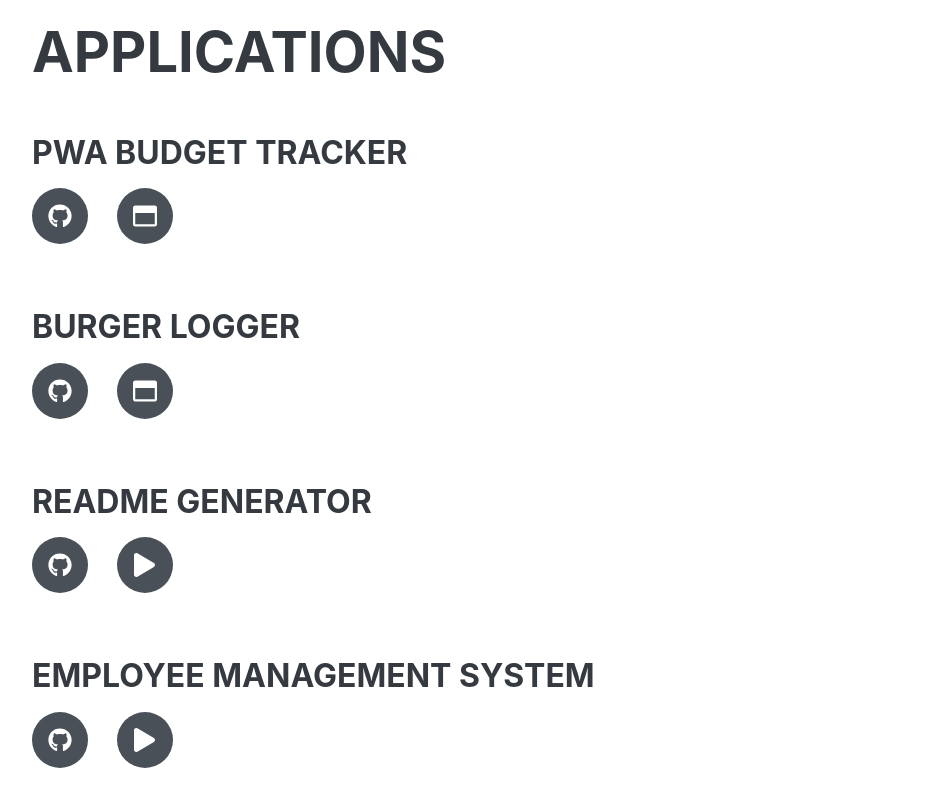
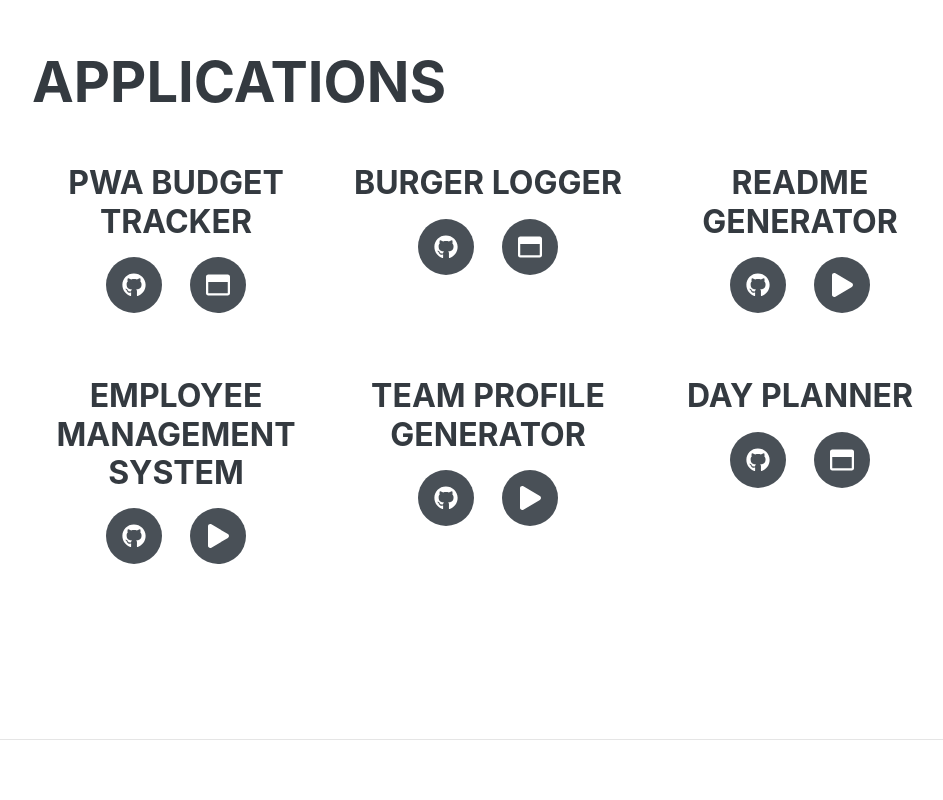
Before and after one commit to austingabe/portfolio, a plain HTML site: page index.html in a window 1280 px wide. Shown: the part 2140-2940 px from the top of the page, without its empty margins (288-1231 px from the left). Drawn offline with nearby package versions, Linux system fonts and the light colour scheme; a web font is replaced by a local one.

Commit message:
applications section edited

```diff
--- a/index.html
+++ b/index.html
@@ -149,38 +149,39 @@
         <section class="resume-section" id="applications">
             <div class="resume-section-content">
                 <h2 class="mb-5">Applications</h2>
-                <div class="d-flex flex-column flex-md-row justify-content-between mb-5">
-                    <div class="flex-grow-1">
+                <div class="row d-flex mb-5">
+                    <div class="col-md-4">
+                        <div class="flex-grow-1" style="text-align:center">
                             <h3 class="mb-0">PWA Budget Tracker</h3>
                             <p>
                             <div class="social-icons">
                                 <a class="social-icon" href="https://github.com/austingabe/offline-budget-tracker"
                                     target="_blank"><i class="fab fa-github"></i></a>
-                            <a class="social-icon" href="https://lit-badlands-11105.herokuapp.com/" target="_blank"><i
-                                    class="far fa-window-maximize"></i>
+                                <a class="social-icon" href="https://lit-badlands-11105.herokuapp.com/"
+                                    target="_blank"><i class="far fa-window-maximize"></i>
                                 </a>
                             </div>
                             </p>
                             <!-- <p>Bring to the table win-win survival strategies to ensure proactive domination. At the end of the day, going forward, a new normal that has evolved from generation X is on the runway heading towards a streamlined cloud solution. User generated content in real-time will have multiple touchpoints for offshoring.</p> -->
                         </div>
                     </div>
-                <div class="d-flex flex-column flex-md-row justify-content-between mb-5">
-                    <div class="flex-grow-1">
+                    <div class="col-md-4">
+                        <div class="flex-grow-1" style="text-align:center">
                             <h3 class="mb-0">Burger Logger</h3>
                             <p>
                             <div class="social-icons">
-                            <a class="social-icon" href="https://github.com/austingabe/burger-logger" target="_blank"><i
-                                    class="fab fa-github"></i></a>
-                            <a class="social-icon" href="https://immense-shore-24680.herokuapp.com/" target="_blank"><i
-                                    class="far fa-window-maximize"></i>
+                                <a class="social-icon" href="https://github.com/austingabe/burger-logger"
+                                    target="_blank"><i class="fab fa-github"></i></a>
+                                <a class="social-icon" href="https://immense-shore-24680.herokuapp.com/"
+                                    target="_blank"><i class="far fa-window-maximize"></i>
                                 </a>
                             </div>
                             </p>
                             <!-- <p>Bring to the table win-win survival strategies to ensure proactive domination. At the end of the day, going forward, a new normal that has evolved from generation X is on the runway heading towards a streamlined cloud solution. User generated content in real-time will have multiple touchpoints for offshoring.</p> -->
                         </div>
                     </div>
-                <div class="d-flex flex-column flex-md-row justify-content-between mb-5">
-                    <div class="flex-grow-1">
+                    <div class="col-md-4">
+                        <div class="flex-grow-1" style="text-align:center">
                             <h3 class="mb-0">README Generator</h3>
                             <p>
                             <div class="social-icons">
@@ -195,8 +196,10 @@
                             <!-- <p>Bring to the table win-win survival strategies to ensure proactive domination. At the end of the day, going forward, a new normal that has evolved from generation X is on the runway heading towards a streamlined cloud solution. User generated content in real-time will have multiple touchpoints for offshoring.</p> -->
                         </div>
                     </div>
-                <div class="d-flex flex-column flex-md-row justify-content-between mb-5">
-                    <div class="flex-grow-1">
+                </div>
+                <div class="row d-flex mb-5">
+                    <div class="col-md-4">
+                        <div class="flex-grow-1" style="text-align:center">
                             <h3 class="mb-0">Employee Management System</h3>
                             <p>
                             <div class="social-icons">
@@ -211,8 +214,8 @@
                             <!-- <p>Bring to the table win-win survival strategies to ensure proactive domination. At the end of the day, going forward, a new normal that has evolved from generation X is on the runway heading towards a streamlined cloud solution. User generated content in real-time will have multiple touchpoints for offshoring.</p> -->
                         </div>
                     </div>
-                <div class="d-flex flex-column flex-md-row justify-content-between mb-5">
-                    <div class="flex-grow-1">
+                    <div class="col-md-4">
+                        <div class="flex-grow-1" style="text-align:center">
                             <h3 class="mb-0">Team Profile Generator</h3>
                             <p>
                             <div class="social-icons">
@@ -227,21 +230,23 @@
                             <!-- <p>Bring to the table win-win survival strategies to ensure proactive domination. At the end of the day, going forward, a new normal that has evolved from generation X is on the runway heading towards a streamlined cloud solution. User generated content in real-time will have multiple touchpoints for offshoring.</p> -->
                         </div>
                     </div>
-                <div class="d-flex flex-column flex-md-row justify-content-between mb-5">
-                    <div class="flex-grow-1">
+                    <div class="col-md-4">
+                        <div class="flex-grow-1" style="text-align:center">
                             <h3 class="mb-0">Day Planner</h3>
                             <p>
                             <div class="social-icons">
-                            <a class="social-icon" href="https://github.com/austingabe/hw5-calendar" target="_blank"><i
-                                    class="fab fa-github"></i></a>
-                            <a class="social-icon" href="https://austingabe.github.io/hw5-calendar/" target="_blank"><i
-                                    class="far fa-window-maximize"></i>
+                                <a class="social-icon" href="https://github.com/austingabe/hw5-calendar"
+                                    target="_blank"><i class="fab fa-github"></i></a>
+                                <a class="social-icon" href="https://austingabe.github.io/hw5-calendar/"
+                                    target="_blank"><i class="far fa-window-maximize"></i>
                                 </a>
                             </div>
                             </p>
                             <!-- <p>Bring to the table win-win survival strategies to ensure proactive domination. At the end of the day, going forward, a new normal that has evolved from generation X is on the runway heading towards a streamlined cloud solution. User generated content in real-time will have multiple touchpoints for offshoring.</p> -->
                         </div>
                     </div>
+                </div>
+
                 <!-- <div class="d-flex flex-column flex-md-row justify-content-between mb-5">
                     <div class="flex-grow-1">
                         <h3 class="mb-0">Junior Web Designer</h3>
@@ -278,7 +283,7 @@
                             <!-- GPA: 3.23 -->
                         </p>
                     </div>
-                    <div class="flex-shrink-0"><span class="text-primary">March 2020 - September 2020</span></div>
+                    <!-- <div class="flex-shrink-0"><span class="text-primary">March 2020 - September 2020</span></div> -->
                 </div>
                 <div class="d-flex flex-column flex-md-row justify-content-between mb-5">
                     <div class="flex-grow-1">
@@ -286,10 +291,10 @@
                         <div class="subheading mb-3">Bachelor of Arts - Communication</div>
                         <div>Minor in Sports Media Studies</div>
                         <p>
-                            <!-- GPA: 3.23 -->
+                            <!-- GPA: -->
                         </p>
                     </div>
-                    <div class="flex-shrink-0"><span class="text-primary">August 2013 - May 2016</span></div>
+                    <!-- <div class="flex-shrink-0"><span class="text-primary">August 2013 - May 2016</span></div> -->
                 </div>
                 <div class="d-flex flex-column flex-md-row justify-content-between">
                     <div class="flex-grow-1">
```
Lines whose indentation alone changed are shown as unchanged.
